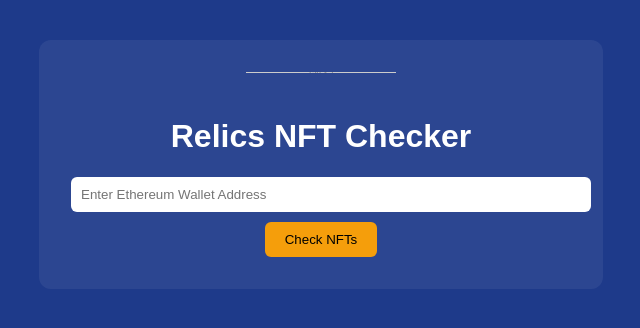
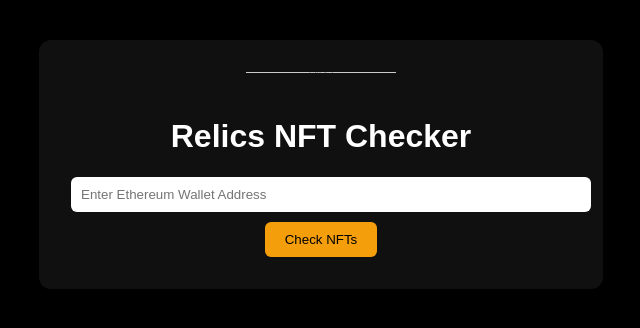
Before and after one commit to HassanJr69/nft-checker, a plain HTML site: page index.html in a window 1280 px wide. Shown: the whole page, without its empty margins (319-959 px from the left). Drawn offline with Linux system fonts and the light colour scheme; placeholder pictures from the web are drawn by us.

Commit message:
Update index.html

```diff
--- a/index.html
+++ b/index.html
@@ -5,7 +5,7 @@
   <meta name="viewport" content="width=device-width, initial-scale=1.0"/>
   <title>Relics NFT Checker</title>
   <link rel="stylesheet" href="style.css">
-</head>
+<body style="background-color:black;">
 <body>
   <div class="container">
     <img src="https://via.placeholder.com/150/1E3A8A/FFFFFF?text=TokenTrace" alt="TokenTrace Logo" class="logo">
```
